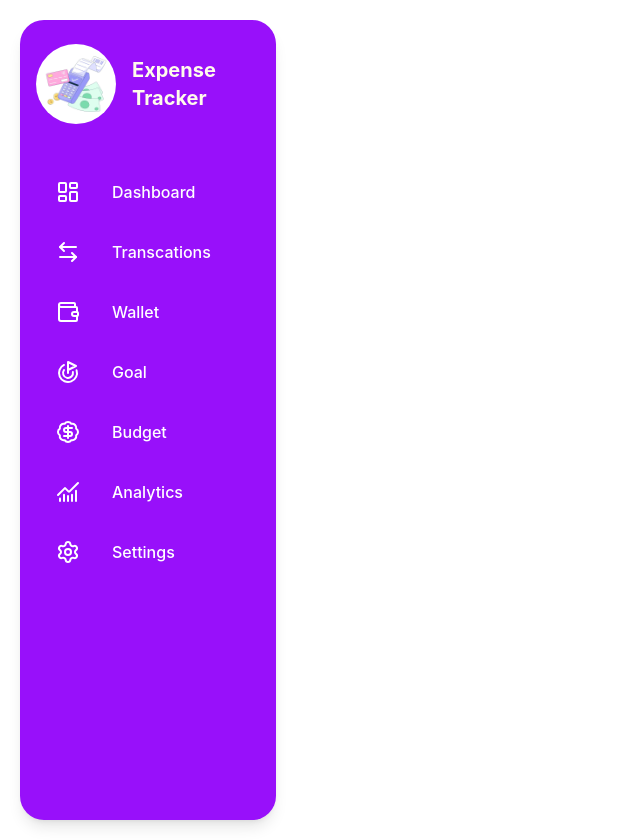
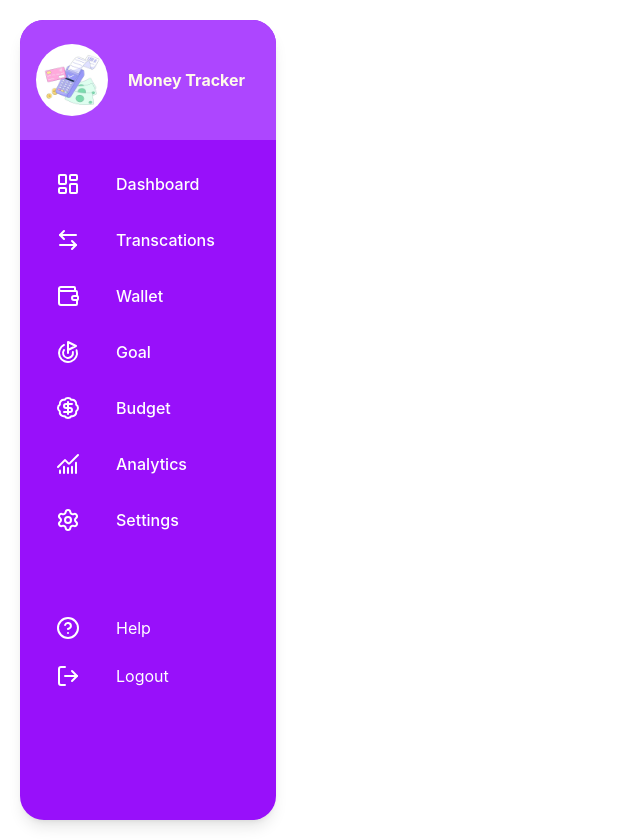
Before and after one commit to ravinabisht2003/Expenses-Tracker, a React (Vite) app in the folder Expenses-Tracker/: page / in a window 1280 px wide. Shown: the whole page, without its empty margins (0-640 px from the left). Built offline with nearby package versions, Linux system fonts and the light colour scheme.

Commit message:
Changes - navbar changes

```diff
--- a/Expenses-Tracker/src/Nav_bar/Nav_bar.jsx
+++ b/Expenses-Tracker/src/Nav_bar/Nav_bar.jsx
@@ -9,6 +9,8 @@ import {
   Settings,
   BadgeDollarSign,
   ChartNoAxesCombined,
+  CircleQuestionMark,
+  LogOut,
 } from "lucide-react";
 
 export default function Nav_bar() {
@@ -48,20 +50,20 @@ export default function Nav_bar() {
   return (
     <nav className="w-64 min-h-screen bg-purple-600 shadow-lg rounded-3xl">
       {/* Logo Section */}
-      <div className="flex items-center gap-4 px-4 py-6">
+      <div className="flex items-center gap-5 px-4 py-6  rounded-t-3xl mb-5 bg-purple-500">
         <img
           src={expenses_logo}
           alt="Logo"
-          className="h-20 w-20 rounded-full object-cover"
+          className="h-18 w-18 rounded-full object-cover"
         />
 
-        <h1 className="text-xl text-amber-50 font-bold">
-          Expense Tracker
+        <h1 className="text-l  text-amber-50 font-bold">
+          Money Tracker
         </h1>
       </div>
 
       {/* Menu Items */}
-      <div className="flex flex-col gap-2 px-3 mt-4">
+      <div className="flex flex-col gap-2 px-3">
         {navbarIcons.map((item, index) => {
           const Icon = item.icon;
 
@@ -69,15 +71,32 @@ export default function Nav_bar() {
 
             <div
               key={index}
-              className="flex items-center gap-8 pl-6 pb-3 pt-3 mt-1 rounded-lg cursor-pointer hover:bg-purple-500 transition-all duration-300 hover:translate-x-4"
+              className="flex items-center gap-9 pl-6 pb-3 pt-3  rounded-lg cursor-pointer hover:bg-blue-800 transition-all duration-300 hover:translate-x-4"
             >
               <div><Icon className="w-6 h-6 text-white" /></div>
               <div><span className="font-medium text-white">{item.intro}</span></div>
             </div>
 
           );
+
         })}
+
       </div>
+    <div className="flex flex-col gap-2 px-3 mt-15 pb-25" >
+      <div className="items-center  ">
+      <div className="flex gap-9 pl-6 pb-3 pt-3 text-white rounded-lg cursor-pointer hover:bg-blue-800 transition-all duration-300 hover:translate-x-4">
+          <span><CircleQuestionMark /></span>
+          <span>Help</span>
+      </div>
+      <div className="flex gap-9 pl-6 pb-3 pt-3 text-white rounded-lg cursor-pointer hover:bg-blue-800 transition-all duration-300 hover:translate-x-4">
+          <span><LogOut /></span>
+          <span>Logout</span>
+      </div>
+    </div>
+    </div>
+
+
+
     </nav>
   );
 }
```
